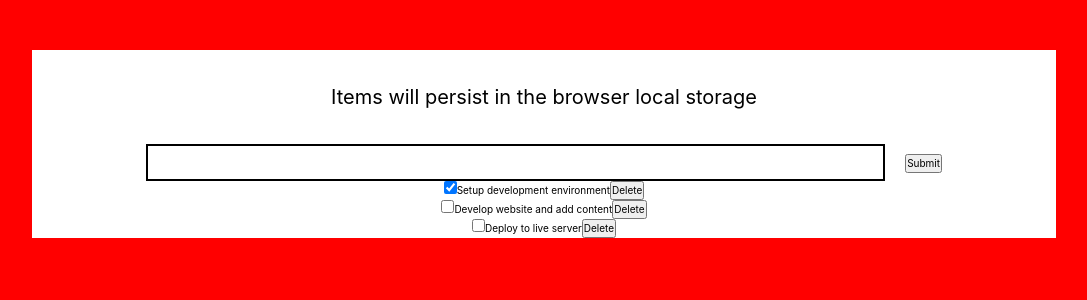
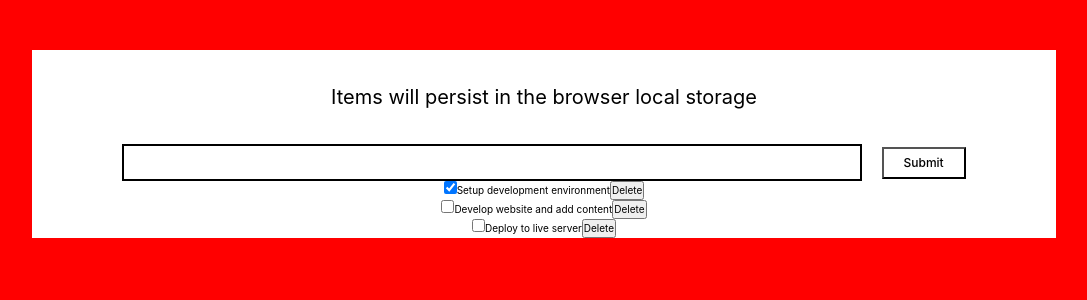
Before and after one commit to devendra-alt/react-vite-todo, a React (Vite) app: page / in a window 1280 px wide. Shown: the top 300 px of the page, without its empty margins (96-1183 px from the left). Built offline with nearby package versions, Linux system fonts and the light colour scheme.

Commit message:
Add todo input for task

```diff
--- a/src/components/TodoInput.jsx
+++ b/src/components/TodoInput.jsx
@@ -1,11 +1,31 @@
-const InputTodo = () => {
-  function handleChange(e) {
-    console.log(e.target.value);
-  }
+import { useState } from 'react';
+
+const InputTodo = ({ addTodoItem }) => {
+  const [title, setTitle] = useState('');
+  const [message, setMessage] = useState('');
+
+  const handleChange = (e) => {
+    setMessage(false);
+    e.preventDefault();
+    setTitle(e.target.value);
+  };
+
+  const handleSubmit = (e) => {
+    e.preventDefault();
+
+    if (title.trim()) {
+      addTodoItem(title);
+      setTitle('');
+    } else {
+      setMessage('Please add a item');
+    }
+  };
+
   return (
-    <form>
-      <input type="text" name="" id="" onChange={handleChange} />
-      <button>Submit</button>
+    <form onSubmit={handleSubmit}>
+      <input type="text" name="title" value={title} onChange={handleChange} />
+      <button className="todo-btn">Submit</button>
+      <span className="error-msg">{message}</span>
     </form>
   );
 };
```
